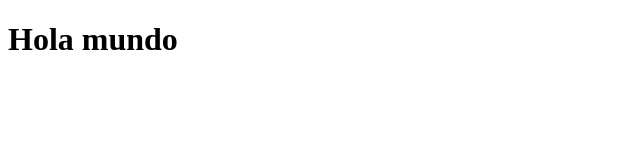
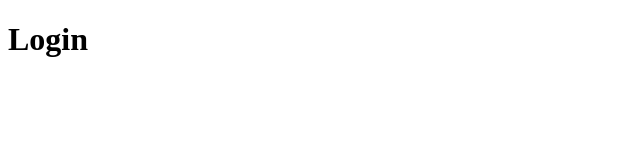
Before and after one commit to Marcial99/curso-git, a plain HTML site: page index.html in a window 1280 px wide. Shown: the whole page, without its empty margins (0-640 px from the left). Drawn offline with Linux system fonts and the light colour scheme.

Commit message:
Commit desde login

```diff
--- a/index.html
+++ b/index.html
@@ -9,7 +9,11 @@
 </head>
 
 <body>
-    <h1>Hola mundo</h1>
+    <main>
+        <div>
+            <h1>Login</h1>
+        </div>
+    </main>
 </body>
 
 </html>
```
